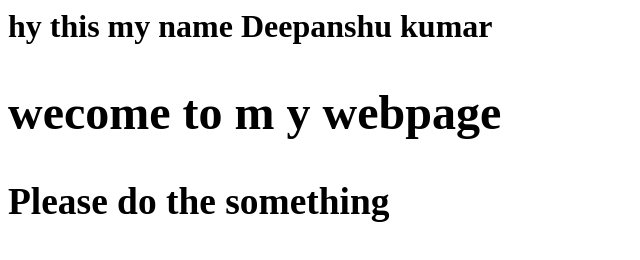
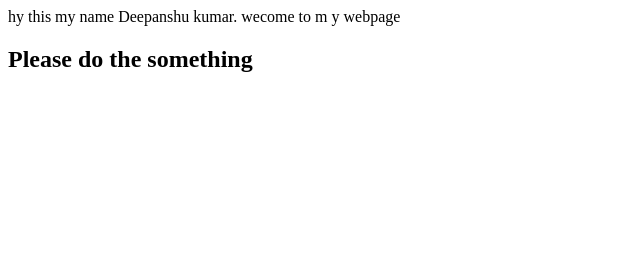
Before and after one commit to deenkumar/devops-project, a plain HTML site: page index.html in a window 1280 px wide. Shown: the whole page, without its empty margins (0-640 px from the left). Drawn offline with Linux system fonts and the light colour scheme.

Commit message:
Update index.html

```diff
--- a/index.html
+++ b/index.html
@@ -1,3 +1,2 @@
-<h1> hy this my name Deepanshu kumar <hh1>
-<h2> wecome to m y webpage <h2>
-  <h3> Please do the something <h3>
+hy this my name Deepanshu kumar. wecome to m y webpage <h2>
+ Please do the something
```
